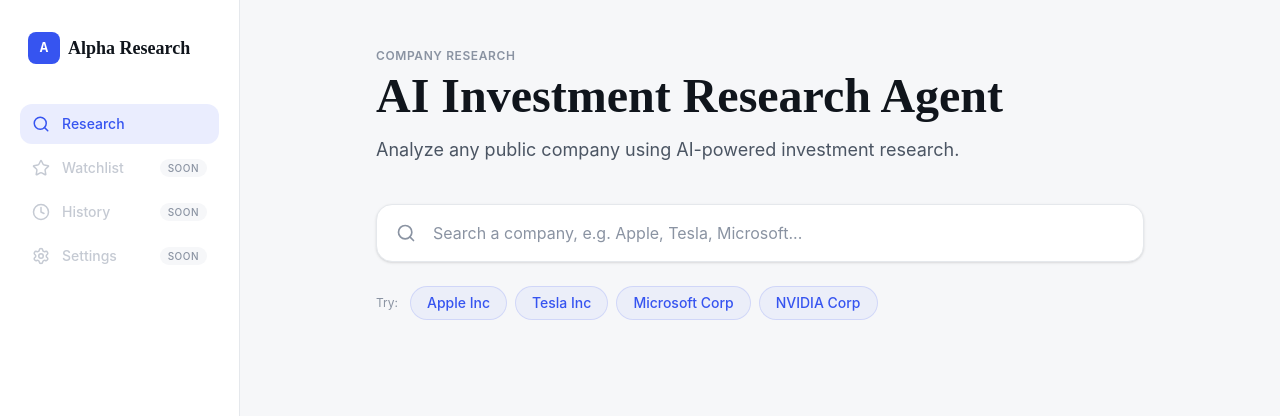
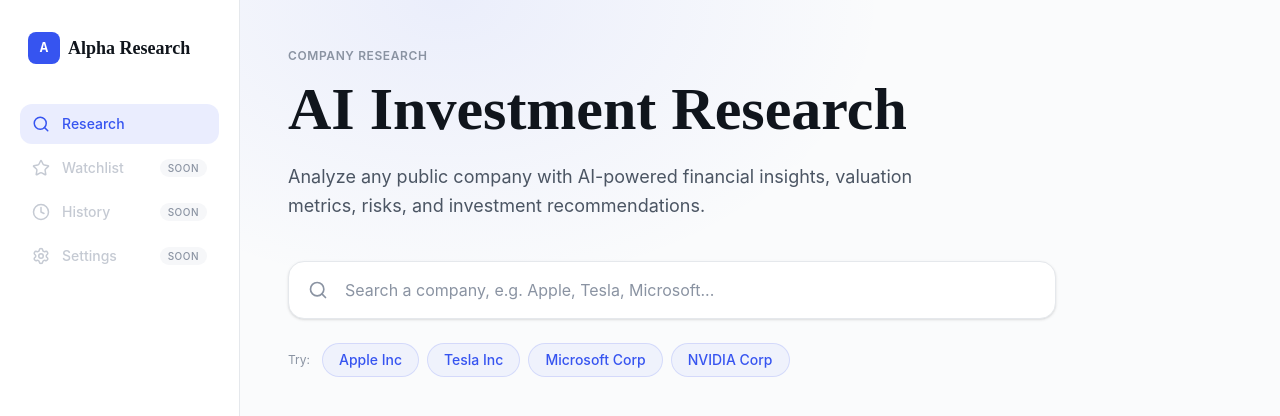
Before and after one commit to Rajwadhwa010/Agent, a React (Vite) app in the folder client/: page / in a window 1280 px wide. Shown: the top 416 px of the page. Built offline with nearby package versions, Linux system fonts and the light colour scheme.

Commit message:
redesign hero header with gradient background and new copy

```diff
--- a/client/src/pages/Home.jsx
+++ b/client/src/pages/Home.jsx
@@ -3,28 +3,45 @@ import SearchBar from "../components/SearchBar";
 
 const Home = () => {
     return (
-        <div className="min-h-screen bg-[#F6F7F9] flex">
+        <div className="min-h-screen bg-[#FAFBFC] flex">
 
             <Sidebar />
 
-            <main className="flex-1 px-6 md:px-12 py-12">
+            <main className="flex-1 relative overflow-hidden">
 
-                <div className="max-w-3xl mx-auto">
+                {/* Subtle gradient glow behind the hero title */}
+                <div
+                    className="absolute top-0 left-0 right-0 h-[420px] pointer-events-none"
+                    style={{
+                        background: "radial-gradient(60% 100% at 20% 0%, rgba(54,84,240,0.08) 0%, rgba(54,84,240,0) 70%)",
+                    }}
+                />
 
-                    <p className="text-[#8A93A2] text-xs uppercase tracking-wider font-semibold mb-2">
+                <div className="relative px-6 md:px-12 py-12">
+
+                    <div className="max-w-5xl mx-auto">
+
+                        <div className="max-w-2xl">
+
+                            <p className="text-[#8A93A2] text-xs uppercase tracking-wider font-semibold mb-3">
                                 Company Research
                             </p>
 
-                    <h1 className="font-['Newsreader',_serif] text-4xl md:text-5xl font-semibold text-[#10151C]">
-                        AI Investment Research Agent
+                            <h1 className="font-['Newsreader',_serif] text-5xl md:text-6xl font-semibold text-[#10151C] leading-[1.1]">
+                                AI Investment Research
                             </h1>
 
-                    <p className="text-[#4B5563] mt-4 text-lg">
-                        Analyze any public company using AI-powered investment research.
+                            <p className="text-[#4B5563] mt-5 text-lg leading-relaxed">
+                                Analyze any public company with AI-powered financial insights,
+                                valuation metrics, risks, and investment recommendations.
                             </p>
+
+                        </div>
 
                         <div className="mt-10">
                             <SearchBar />
+                        </div>
+
                     </div>
 
                 </div>
```
Lines whose indentation alone changed are shown as unchanged.
